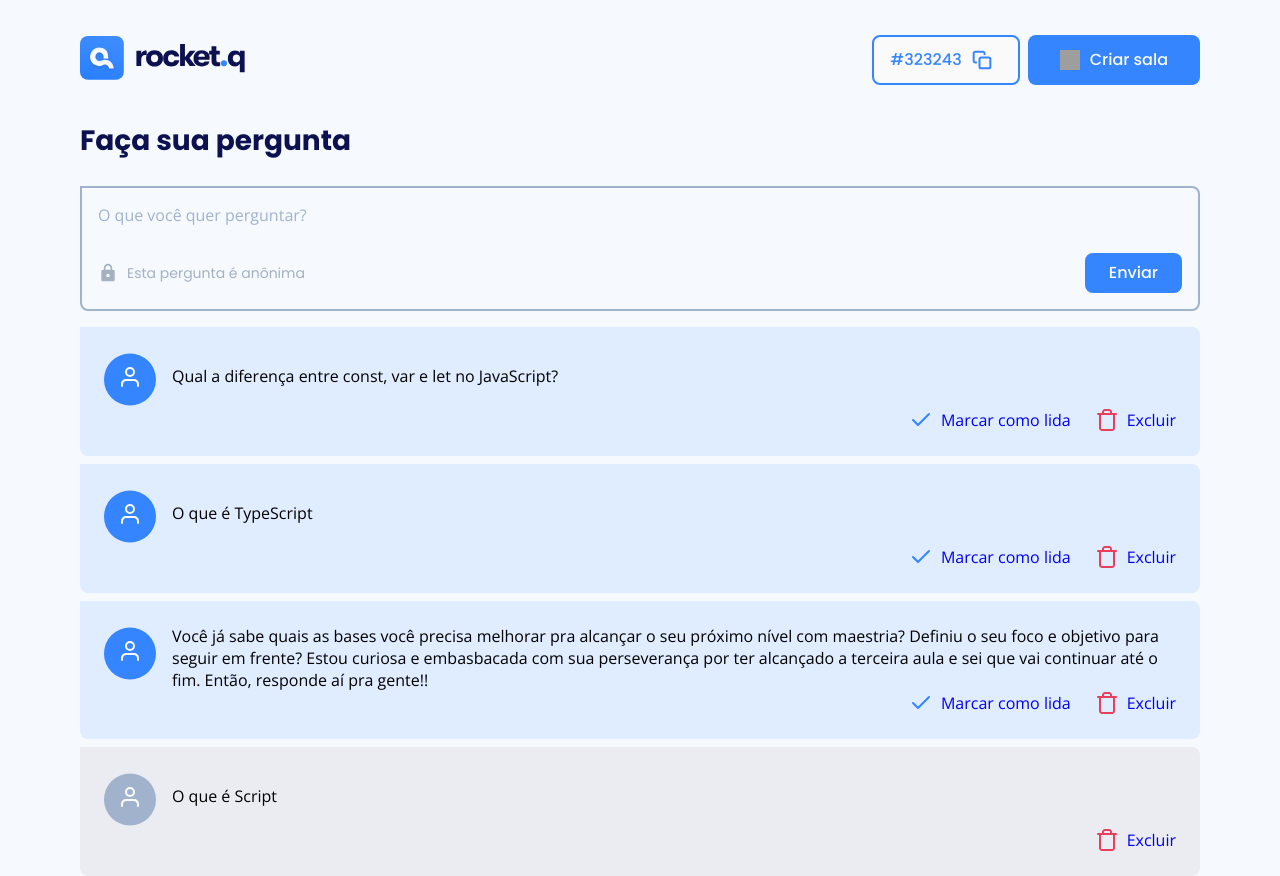
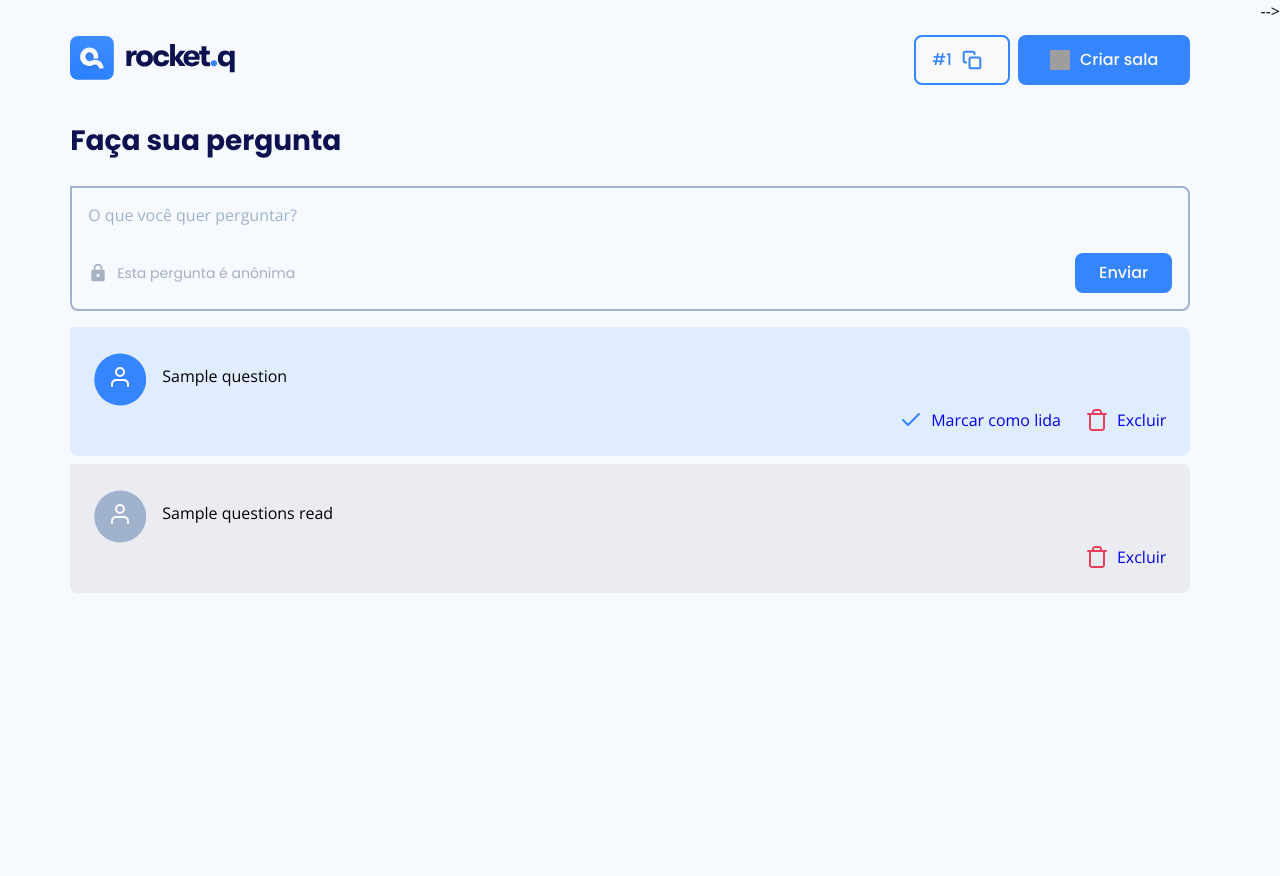
Before and after one commit to ismv00/nlwRocket.q, a Node server app: template src/views/room.ejs in a window 1280 px wide. After the commit the page ends 593 px from the top, so only its background shows below. Run offline with Node 20, Linux system fonts and the light colour scheme; the template is opened without the code that fills it: most values are stand-ins (such as "Sample title", 1, 10 or a date in 2020); some libraries are stand-ins or nearby versions; grey boxes are pictures that could not be loaded.

Commit message:
Aula05 - final

```diff
--- a/public/styles/room.css
+++ b/public/styles/room.css
@@ -147,3 +147,27 @@
 .question-wrapper.read .question-content .user {
     background: var(--grey-blue);
 }
+
+.no-questions {
+    text-align:center;
+    margin-top: 5.2rem;
+
+}
+
+.no-questions img {
+    max-width: 100%;
+    margin-bottom: 1.2rem;
+}
+.no-questions p{
+    font-family: 'Poppins', sans-serif;
+    font-size: 1.8rem;
+    font-weight: 600;
+}
+
+.no-questions p + p{
+    font-family: 'Open Sans', sans-serif;
+    font-size: 1.4rem;
+    font-weight: 400;
+    margin-top: 1.3rem;
+    line-height: 1.9rem;
+}
--- a/src/db/init.js
+++ b/src/db/init.js
@@ -11,8 +11,9 @@ const initDb =  {
 
         await db.exec(`CREATE TABLE questions (
             id INTEGER PRIMARY KEY AUTOINCREMENT,
-            titulo TEXT,
-            read INT
+            title TEXT,
+            read INT,
+            room INT
         )`);
 
         await db.close();
--- a/src/views/parts/enter-room.ejs
+++ b/src/views/parts/enter-room.ejs
@@ -1,8 +1,8 @@
 <section>
     <h2>Entre como participante</h2>
-    <form action="">
+    <form action="/enterroom" method="POST">
         <label class="sr-only" for="room-id">Código da sala</label>
-        <input type="number" id="room-id" placeholder="Código da sala">
+        <input  name="roomId" type="number" id="room-id" placeholder="Código da sala">
         <button>
             <img src="/images/enter-room.svg" alt="Entrar na sala">
             Entrar na sala
--- /dev/null
+++ b/src/views/parts/no-question.ejs
@@ -0,0 +1,5 @@
+<div class="no-questions">
+    <img src="/images/noquestions.svg" alt="sem perguntas">
+    <p>Nenhuma pergunta por aqui ...</p>
+    <p>Faça sua primeira pergunta e envie o <br>código dessa sala para outras pessoas!</p>
+</div>
--- a/src/views/room.ejs
+++ b/src/views/room.ejs
@@ -34,12 +34,12 @@
                 </a>
 
                 <div class="buttons">
-                    <div class="button outlined" id="room-id" data-id="323243">
-                        #323243
+                    <div class="button outlined" id="room-id" data-id="<%= roomId %>">
+                        #<%= roomId %>
                         <img src="/images/copy.svg" alt="Copiar numero da sala"/>
                     </div>
 
-                    <a href="#" class="button">
+                    <a href="/create-pass" class="button">
                         <img src="/images/users-white.svg" alt="Criar uma sala">
                         Criar sala
                     </a>
@@ -49,7 +49,7 @@
             <main>
                 <section id="question-form">
                     <h2>Faça sua pergunta</h2>
-                    <form action="">
+                    <form action="/question/create/<%= roomId %>" method="POST">
                         <label class="sr-only" for-id="question">O que você quer perguntar?</label>
                         <textarea name="question" id="question" placeholder="O que você quer perguntar?"></textarea>
 
@@ -68,48 +68,12 @@
                     <h2 class="sr-only">Perguntas da comunidade</h2>
 
                     <div class="questions">
-                        <!-- question 1 -->
-                        <div class="question-wrapper">
-                            <div class="question-content">
-                                <div class="user">
-                                    <img src="/images/user.svg" alt="avatar">
-                                </div>
-                                <div class="question">
-                                    <p>Qual a diferença entre const, var e let no JavaScript?</p>
-                                </div>
-                            </div>
-                            <div class="actions">
-                                <a href="#" class="check" data-id="2">
-                                    <img src="/images/check.svg" alt="Marcar como lida">
-                                    Marcar como lida
-                                </a>
-                                <a href="#" class="delete" data-id= "2">
-                                    <img src="/images/trash.svg" alt="Excluir">
-                                    Excluir
-                                </a>
-                            </div>
-                        </div>
-                        <!-- question 2 -->
-                        <div class="question-wrapper">
-                            <div class="question-content">
-                                <div class="user">
-                                    <img src="/images/user.svg" alt="avatar">
-                                </div>
-                                <div class="question">
-                                    <p>O que é TypeScript</p>
-                                </div>
-                            </div>
-                            <div class="actions">
-                                <a href="#" class="check" data-id="3">
-                                    <img src="/images/check.svg" alt="Marcar como lida">
-                                    Marcar como lida
-                                </a>
-                                <a href="#" class="delete" data-id="3">
-                                    <img src="/images/trash.svg" alt="Excluir">
-                                    Excluir
-                                </a>
-                            </div>
-                        </div>
+
+                        <% if(isNoQuestions){ %>
+                                <%- include('parts/no-question') %>
+                        <%} %>
+
+                        <% questions.forEach( question => { %>
 
                         <div class="question-wrapper">
                             <div class="question-content">
@@ -117,47 +81,54 @@
                                     <img src="/images/user.svg" alt="avatar">
                                 </div>
                                 <div class="question">
-                                    <p>Você já sabe quais as bases você precisa melhorar pra alcançar o seu próximo nível com maestria?
-                                        Definiu o seu foco e objetivo para seguir em frente? Estou curiosa e embasbacada com sua perseverança por ter alcançado a terceira aula
-                                        e sei que vai continuar até o fim. Então, responde aí pra gente!!
-                                    </p>
+                                    <p><%= question.title %></p>
                                 </div>
                             </div>
                             <div class="actions">
-                                <a href="#" class="check" data-id="4">
+                                <a href="#" class="check" data-id="<%= question.id %> ">
                                     <img src="/images/check.svg" alt="Marcar como lida">
                                     Marcar como lida
                                 </a>
-                                <a href="#" class="delete" data-id="4">
+                                <a href="#" class="delete" data-id= "<%= question.id %>">
                                     <img src="/images/trash.svg" alt="Excluir">
                                     Excluir
                                 </a>
                             </div>
                         </div>
 
-                        <!-- question 3 -->
+
+                        <% }); %>
+
+
+                        <% questionsRead.forEach(questionRead => { %>
+
                         <div class="question-wrapper read">
                             <div class="question-content">
                                 <div class="user">
                                     <img src="/images/user.svg" alt="avatar">
                                 </div>
                                 <div class="question">
-                                    <p>O que é Script</p>
+                                    <p><%= questionRead.title %></p>
                                 </div>
                             </div>
                             <div class="actions">
-                                <a href="#" class="delete" data-id="1">
+                                <a href="#" class="delete" data-id="<%= questionRead.id %>">
                                     <img src="/images/trash.svg" alt="Excluir">
                                     Excluir
                                 </a>
                             </div>
                         </div>
 
+                        <% }); %>
+
+
+
+
                     </div>
                 </section>
             </main>
 
-        </div>
+        </div> -->
 
         <!-- MODAL  -->
         <div class="modal-wrapper">
```
Also changed, not shown: src/controllers/QuestionController.js (+37 -2 lines), src/controllers/RoomController.js (+36 -5 lines), src/route.js (+7 -4 lines), src/views/passincorrect.ejs (added, +9 -0 lines), public/images/noquestions.svg (added), src/db/rocketq.sqlite.
